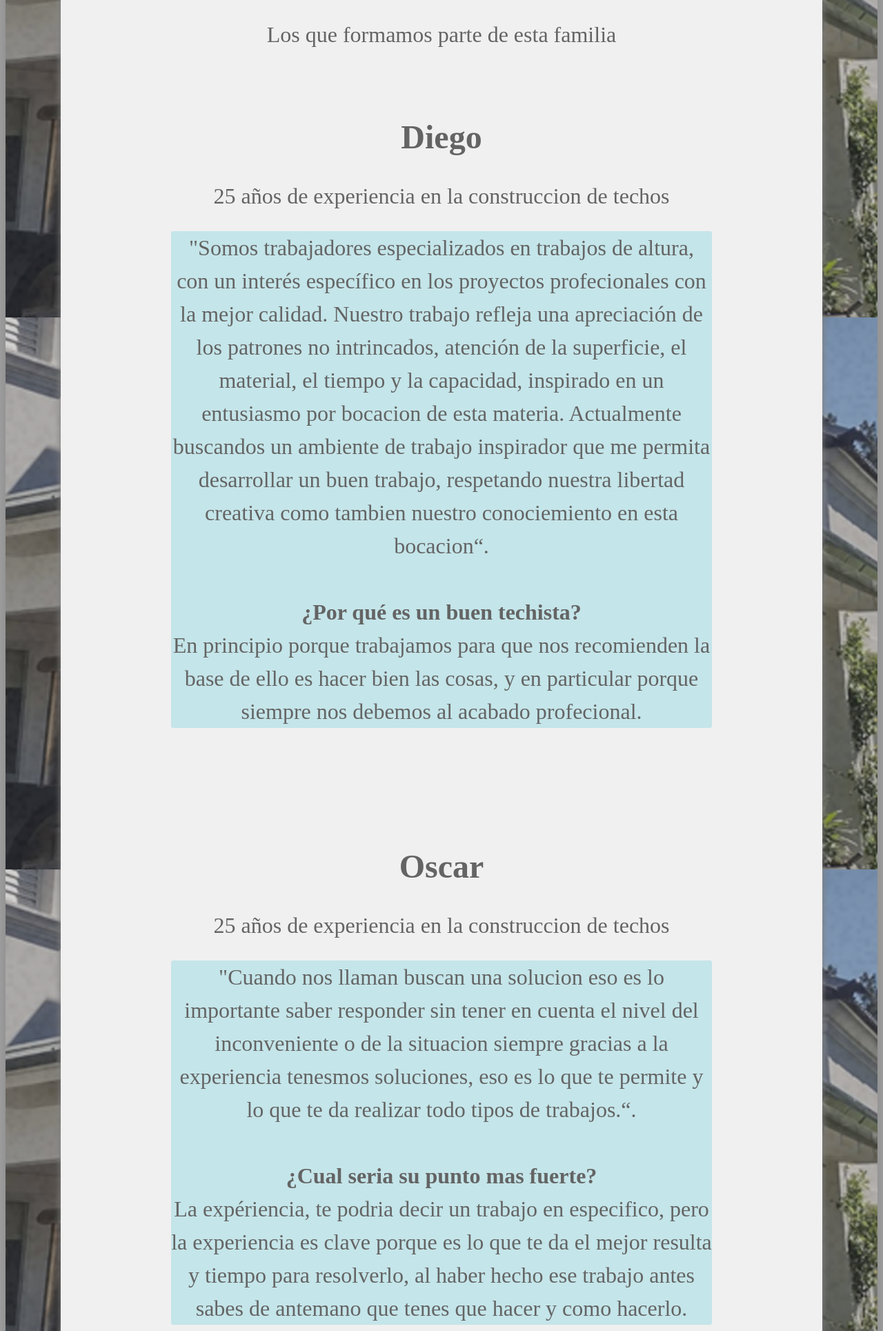
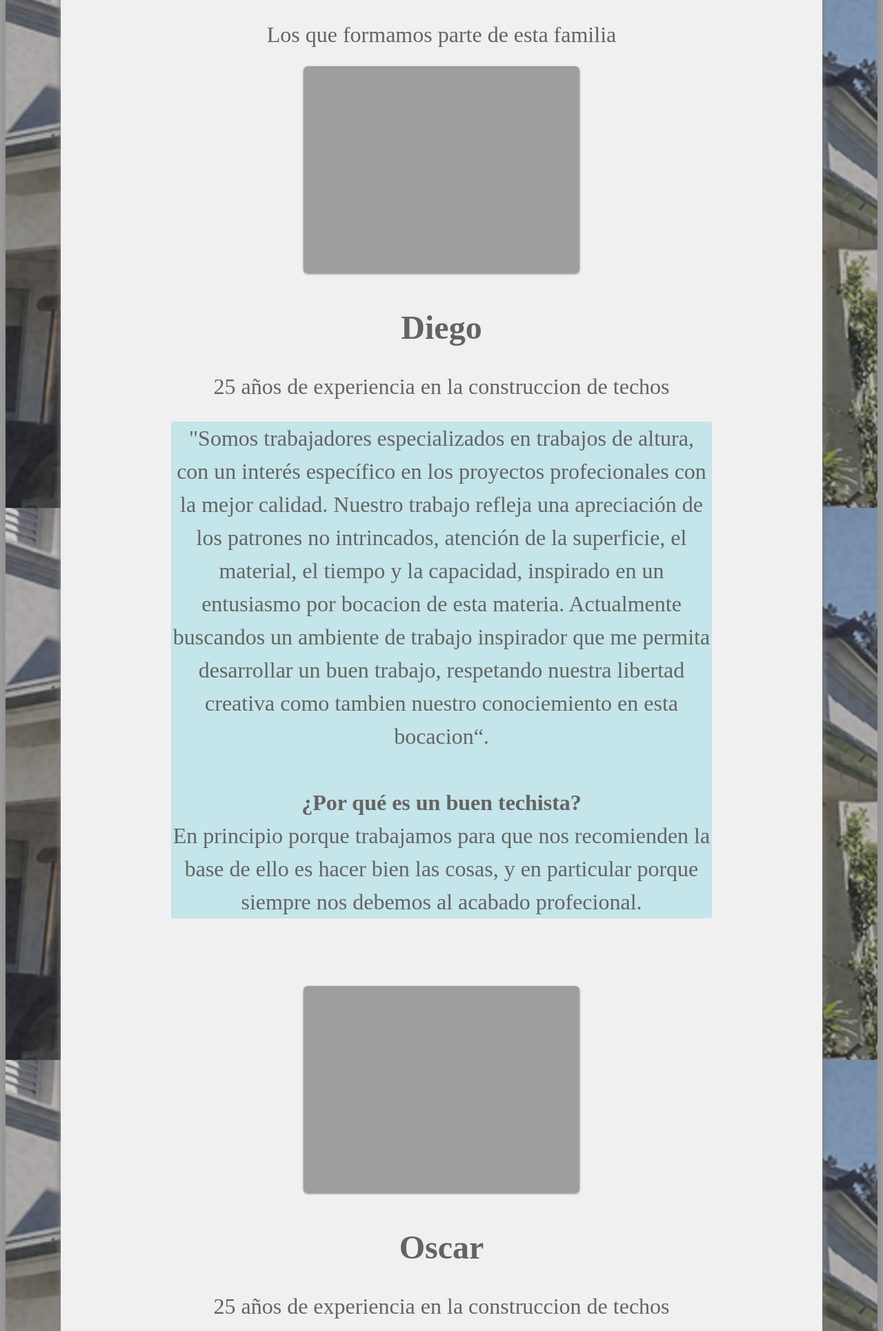
Before and after one commit to luilDC90/css_puro, a plain HTML site: page nosotros.html in a window 1280 px wide. Shown: the part 1578-3507 px from the top of the page at 69% size. Drawn offline with Linux system fonts and the light colour scheme; the site is published under a folder, as on GitHub Pages, so addresses that start at the root find nothing; files whose address does not match are found by name.

Commit message:
correccion dir

```diff
--- a/nosotros.html
+++ b/nosotros.html
@@ -74,7 +74,7 @@
 
 
 
-								    <span><img src="/images/Diego.jpg" alt="" /></span>
+								    <span><img src="./images/Diego.jpg" alt="" /></span>
 
 								    <h2>Diego</h2>
 
@@ -90,7 +90,7 @@
 
 
 
-                                    <span ><img src="/images/cata.jpg" alt="" /></span>
+                                    <span ><img src="./images/cata.jpg" alt="" /></span>
 
 								    <h2>Oscar</h2>
 
```
